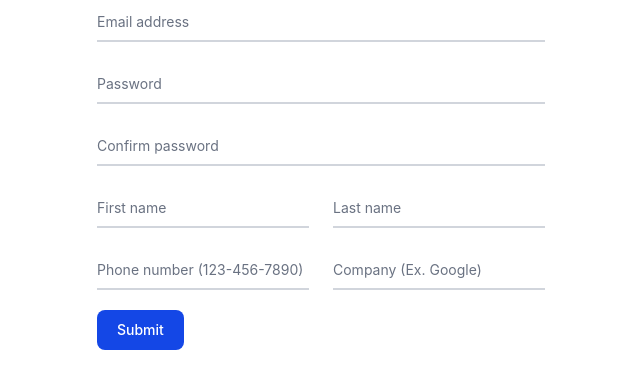
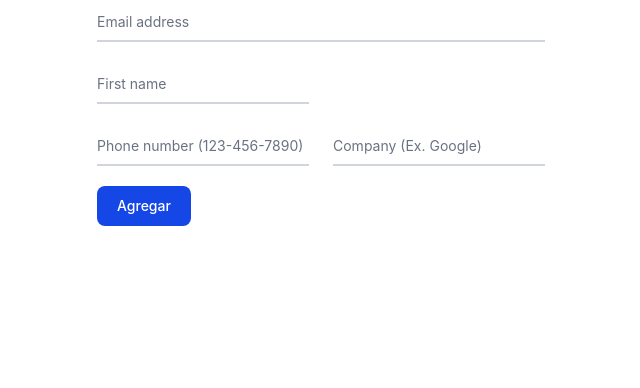
Before and after one commit to cruz-tadeo/vue-challenge-api, a Vue app: page /add-user in a window 1280 px wide. Shown: the top 388 px of the page, without its empty margins (319-959 px from the left). Built offline with nearby package versions, Linux system fonts and the light colour scheme; the HTML template or start-up script is replaced by a standard one.

Commit message:
comit again

```diff
--- a/src/components/FormComponent.vue
+++ b/src/components/FormComponent.vue
@@ -1,58 +1,52 @@
 <script setup lang="ts">
+import {type ICustomer} from '@/interface/ICustomer'
+
 const props = withDefaults(defineProps<{
-  isEdit?:boolean
+  title?:string
 }>(), {
-  isEdit: false
+  title: 'Agregar'
 })
 
-const customer = defineModel('customer', {})
+const model = defineModel<ICustomer>({required: true})
 
 const emit = defineEmits<{
-  (e: 'send-data', customer: any): void
+  (e: 'send-data', customer: ICustomer): void
 }>();
 
 const sendCustomer = () => {
-  emit('send-data', customer);
+  emit('send-data', model.value);
 }
+
+
+
 </script>
 
 <template>
 
 
-  <form @click="sendCustomer" class="max-w-md mx-auto">
+  <form @submit.prevent="sendCustomer" class="max-w-md mx-auto">
     <div class="relative z-0 w-full mb-5 group">
-      <input type="email" name="floating_email" id="floating_email" class="block py-2.5 px-0 w-full text-sm text-gray-900 bg-transparent border-0 border-b-2 border-gray-300 appearance-none dark:text-white dark:border-gray-600 dark:focus:border-blue-500 focus:outline-none focus:ring-0 focus:border-blue-600 peer" placeholder=" " required />
+      <input v-model="model.correo" type="email" name="floating_email" id="floating_email" class="block py-2.5 px-0 w-full text-sm text-gray-900 bg-transparent border-0 border-b-2 border-gray-300 appearance-none dark:text-white dark:border-gray-600 dark:focus:border-blue-500 focus:outline-none focus:ring-0 focus:border-blue-600 peer" placeholder=" " required />
       <label for="floating_email" class="peer-focus:font-medium absolute text-sm text-gray-500 dark:text-gray-400 duration-300 transform -translate-y-6 scale-75 top-3 -z-10 origin-[0] peer-focus:start-0 rtl:peer-focus:translate-x-1/4 rtl:peer-focus:left-auto peer-focus:text-blue-600 peer-focus:dark:text-blue-500 peer-placeholder-shown:scale-100 peer-placeholder-shown:translate-y-0 peer-focus:scale-75 peer-focus:-translate-y-6">Email address</label>
     </div>
-    <div class="relative z-0 w-full mb-5 group">
-      <input type="password" name="floating_password" id="floating_password" class="block py-2.5 px-0 w-full text-sm text-gray-900 bg-transparent border-0 border-b-2 border-gray-300 appearance-none dark:text-white dark:border-gray-600 dark:focus:border-blue-500 focus:outline-none focus:ring-0 focus:border-blue-600 peer" placeholder=" " required />
-      <label for="floating_password" class="peer-focus:font-medium absolute text-sm text-gray-500 dark:text-gray-400 duration-300 transform -translate-y-6 scale-75 top-3 -z-10 origin-[0] peer-focus:start-0 rtl:peer-focus:translate-x-1/4 peer-focus:text-blue-600 peer-focus:dark:text-blue-500 peer-placeholder-shown:scale-100 peer-placeholder-shown:translate-y-0 peer-focus:scale-75 peer-focus:-translate-y-6">Password</label>
-    </div>
-    <div class="relative z-0 w-full mb-5 group">
-      <input type="password" name="repeat_password" id="floating_repeat_password" class="block py-2.5 px-0 w-full text-sm text-gray-900 bg-transparent border-0 border-b-2 border-gray-300 appearance-none dark:text-white dark:border-gray-600 dark:focus:border-blue-500 focus:outline-none focus:ring-0 focus:border-blue-600 peer" placeholder=" " required />
-      <label for="floating_repeat_password" class="peer-focus:font-medium absolute text-sm text-gray-500 dark:text-gray-400 duration-300 transform -translate-y-6 scale-75 top-3 -z-10 origin-[0] peer-focus:start-0 rtl:peer-focus:translate-x-1/4 peer-focus:text-blue-600 peer-focus:dark:text-blue-500 peer-placeholder-shown:scale-100 peer-placeholder-shown:translate-y-0 peer-focus:scale-75 peer-focus:-translate-y-6">Confirm password</label>
-    </div>
+
     <div class="grid md:grid-cols-2 md:gap-6">
       <div class="relative z-0 w-full mb-5 group">
-        <input type="text" name="floating_first_name" id="floating_first_name" class="block py-2.5 px-0 w-full text-sm text-gray-900 bg-transparent border-0 border-b-2 border-gray-300 appearance-none dark:text-white dark:border-gray-600 dark:focus:border-blue-500 focus:outline-none focus:ring-0 focus:border-blue-600 peer" placeholder=" " required />
+        <input v-model="model.nombre" type="text" name="floating_first_name" id="floating_first_name" class="block py-2.5 px-0 w-full text-sm text-gray-900 bg-transparent border-0 border-b-2 border-gray-300 appearance-none dark:text-white dark:border-gray-600 dark:focus:border-blue-500 focus:outline-none focus:ring-0 focus:border-blue-600 peer" placeholder=" " required />
         <label for="floating_first_name" class="peer-focus:font-medium absolute text-sm text-gray-500 dark:text-gray-400 duration-300 transform -translate-y-6 scale-75 top-3 -z-10 origin-[0] peer-focus:start-0 rtl:peer-focus:translate-x-1/4 peer-focus:text-blue-600 peer-focus:dark:text-blue-500 peer-placeholder-shown:scale-100 peer-placeholder-shown:translate-y-0 peer-focus:scale-75 peer-focus:-translate-y-6">First name</label>
-      </div>
-      <div class="relative z-0 w-full mb-5 group">
-        <input type="text" name="floating_last_name" id="floating_last_name" class="block py-2.5 px-0 w-full text-sm text-gray-900 bg-transparent border-0 border-b-2 border-gray-300 appearance-none dark:text-white dark:border-gray-600 dark:focus:border-blue-500 focus:outline-none focus:ring-0 focus:border-blue-600 peer" placeholder=" " required />
-        <label for="floating_last_name" class="peer-focus:font-medium absolute text-sm text-gray-500 dark:text-gray-400 duration-300 transform -translate-y-6 scale-75 top-3 -z-10 origin-[0] peer-focus:start-0 rtl:peer-focus:translate-x-1/4 peer-focus:text-blue-600 peer-focus:dark:text-blue-500 peer-placeholder-shown:scale-100 peer-placeholder-shown:translate-y-0 peer-focus:scale-75 peer-focus:-translate-y-6">Last name</label>
       </div>
     </div>
     <div class="grid md:grid-cols-2 md:gap-6">
       <div class="relative z-0 w-full mb-5 group">
-        <input type="tel" pattern="[0-9]{3}-[0-9]{3}-[0-9]{4}" name="floating_phone" id="floating_phone" class="block py-2.5 px-0 w-full text-sm text-gray-900 bg-transparent border-0 border-b-2 border-gray-300 appearance-none dark:text-white dark:border-gray-600 dark:focus:border-blue-500 focus:outline-none focus:ring-0 focus:border-blue-600 peer" placeholder=" " required />
+        <input v-model="model.telefono" type="tel" pattern="[0-9]{3}-[0-9]{3}-[0-9]{4}" name="floating_phone" id="floating_phone" class="block py-2.5 px-0 w-full text-sm text-gray-900 bg-transparent border-0 border-b-2 border-gray-300 appearance-none dark:text-white dark:border-gray-600 dark:focus:border-blue-500 focus:outline-none focus:ring-0 focus:border-blue-600 peer" placeholder=" " required />
         <label for="floating_phone" class="peer-focus:font-medium absolute text-sm text-gray-500 dark:text-gray-400 duration-300 transform -translate-y-6 scale-75 top-3 -z-10 origin-[0] peer-focus:start-0 rtl:peer-focus:translate-x-1/4 peer-focus:text-blue-600 peer-focus:dark:text-blue-500 peer-placeholder-shown:scale-100 peer-placeholder-shown:translate-y-0 peer-focus:scale-75 peer-focus:-translate-y-6">Phone number (123-456-7890)</label>
       </div>
       <div class="relative z-0 w-full mb-5 group">
-        <input type="text" name="floating_company" id="floating_company" class="block py-2.5 px-0 w-full text-sm text-gray-900 bg-transparent border-0 border-b-2 border-gray-300 appearance-none dark:text-white dark:border-gray-600 dark:focus:border-blue-500 focus:outline-none focus:ring-0 focus:border-blue-600 peer" placeholder=" " required />
+        <input v-model="model.direccion" type="text" name="floating_company" id="floating_company" class="block py-2.5 px-0 w-full text-sm text-gray-900 bg-transparent border-0 border-b-2 border-gray-300 appearance-none dark:text-white dark:border-gray-600 dark:focus:border-blue-500 focus:outline-none focus:ring-0 focus:border-blue-600 peer" placeholder=" " required />
         <label for="floating_company" class="peer-focus:font-medium absolute text-sm text-gray-500 dark:text-gray-400 duration-300 transform -translate-y-6 scale-75 top-3 -z-10 origin-[0] peer-focus:start-0 rtl:peer-focus:translate-x-1/4 peer-focus:text-blue-600 peer-focus:dark:text-blue-500 peer-placeholder-shown:scale-100 peer-placeholder-shown:translate-y-0 peer-focus:scale-75 peer-focus:-translate-y-6">Company (Ex. Google)</label>
       </div>
     </div>
-    <button type="submit" class="text-white bg-blue-700 hover:bg-blue-800 focus:ring-4 focus:outline-none focus:ring-blue-300 font-medium rounded-lg text-sm w-full sm:w-auto px-5 py-2.5 text-center dark:bg-blue-600 dark:hover:bg-blue-700 dark:focus:ring-blue-800">Submit</button>
+    <button type="submit"  class="text-white bg-blue-700 hover:bg-blue-800 focus:ring-4 focus:outline-none focus:ring-blue-300 font-medium rounded-lg text-sm w-full sm:w-auto px-5 py-2.5 text-center dark:bg-blue-600 dark:hover:bg-blue-700 dark:focus:ring-blue-800">{{props.title}}</button>
   </form>
 </template>
 
--- a/src/pages/CreatePage.vue
+++ b/src/pages/CreatePage.vue
@@ -1,10 +1,24 @@
 <script setup lang="ts">
 
 import FormComponent from '@/components/FormComponent.vue'
+import type { ICustomer } from '@/interface/ICustomer';
+import { reactive } from 'vue';
+
+const customer = reactive<ICustomer>({
+  nombre: '',
+  correo: '',
+  telefono: '',
+  direccion: ''
+});
+
+const addCustomer = (customer:ICustomer) => {
+  // Logic to add customer
+  console.log(customer, 'added');
+}
 </script>
 
 <template>
-  <form-component></form-component>
+  <form-component v-model="customer" @send-data="addCustomer"></form-component>
 </template>
 
 <style scoped>
--- a/src/pages/UpdatePage.vue
+++ b/src/pages/UpdatePage.vue
@@ -1,10 +1,35 @@
 <script setup lang="ts">
 
 import FormComponent from '@/components/FormComponent.vue'
+import { useCustomers } from '@/composables/useCustomers';
+import type { ICustomer } from '@/interface/ICustomer';
+import { onMounted, ref, type Ref } from 'vue';
+import { useRoute } from 'vue-router';
+
+const {fetchCustomer} = useCustomers();
+const route = useRoute();
+
+const { id } = route.params;
+
+const customer:Ref<ICustomer> = ref({
+  nombre: '',
+  correo: '',
+  telefono: '',
+  direccion: ''
+});
+
+const editCustomer = (customer:ICustomer) => {
+  // Logic to edit customer
+  console.log(customer, 'edited');
+}
+
+onMounted(async() => {
+  customer.value = await fetchCustomer(+id) ?? customer.value;
+})
 </script>
 
 <template>
-<form-component></form-component>
+<form-component v-model="customer" title="Editar" @send-data="editCustomer"></form-component>
 </template>
 
 <style scoped>
--- a/src/pages/costumers-list.vue
+++ b/src/pages/costumers-list.vue
@@ -1,3 +1,28 @@
+
+<script lang="ts" setup>
+import CardCustomer from '@/components/cardCustomer.vue';
+import { useCustomers } from '@/composables/useCustomers';
+import type { ICustomer } from '@/interface/ICustomer';
+import { onMounted } from 'vue';
+
+const { customers , fetchCustomers} = useCustomers();
+
+onMounted(fetchCustomers);
+
+const deleteCustomer = (customer :ICustomer) => {
+
+  console.log(customer.id, 'deleted');
+}
+
+const updateCustomer = (customer: ICustomer) => {
+  console.log(customer.id, 'updated');
+
+}
+
+
+</script>
+
+
 <template>
  <h1 class="text-3xl font-semibold text-center mt-2 mb-12 ">Lista de Clientes</h1>
 
@@ -6,17 +31,10 @@
  <div
  class="flex"
   >
-   <CardCustomer v-for="customer in customers" :key="customer.id" :customer="customer"/>
+   <CardCustomer v-for="customer in customers" :key="customer.id" :customer="customer"
+   @delete="deleteCustomer"
+   @update="updateCustomer"/>
 
  </div>
+
  </template>
-
-<script lang="ts" setup>
-import CardCustomer from '@/components/cardCustomer.vue';
-import { useCustomers } from '@/composables/useCustomers';
-import { onMounted } from 'vue';
-
-const { customers , fetchCustomers} = useCustomers();
-
-onMounted(fetchCustomers);
-</script>
--- a/src/pages/userData.vue
+++ b/src/pages/userData.vue
@@ -21,6 +21,7 @@ onMounted(async() => {
   customer.value = await fetchCustomer(+id);
   //customers.value.find((item:ICustomer) => item.id == +id);
 
+
 })
 </script>
 
@@ -40,5 +41,6 @@ onMounted(async() => {
     <div v-else>
       <p>No existe informacion del usuario</p>
     </div>
+
   </div>
 </template>
```
